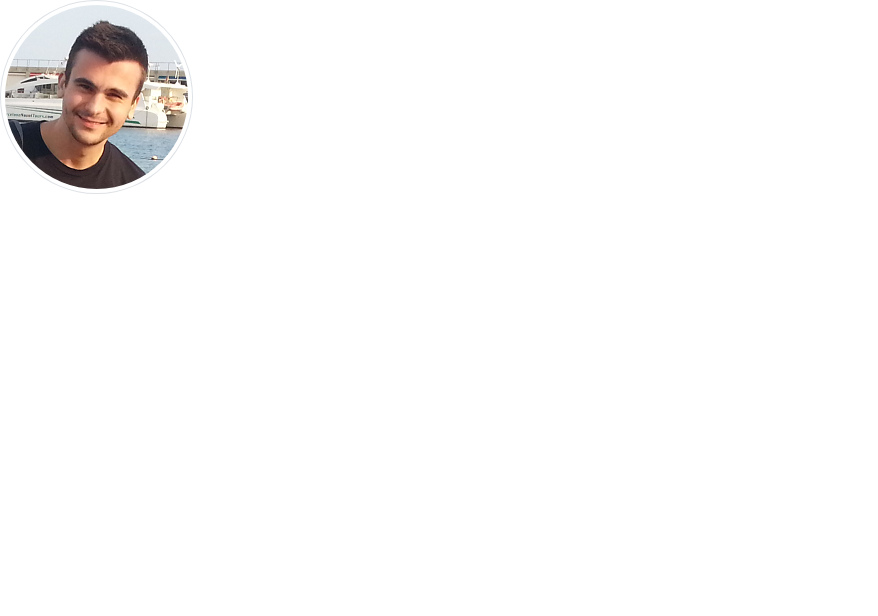
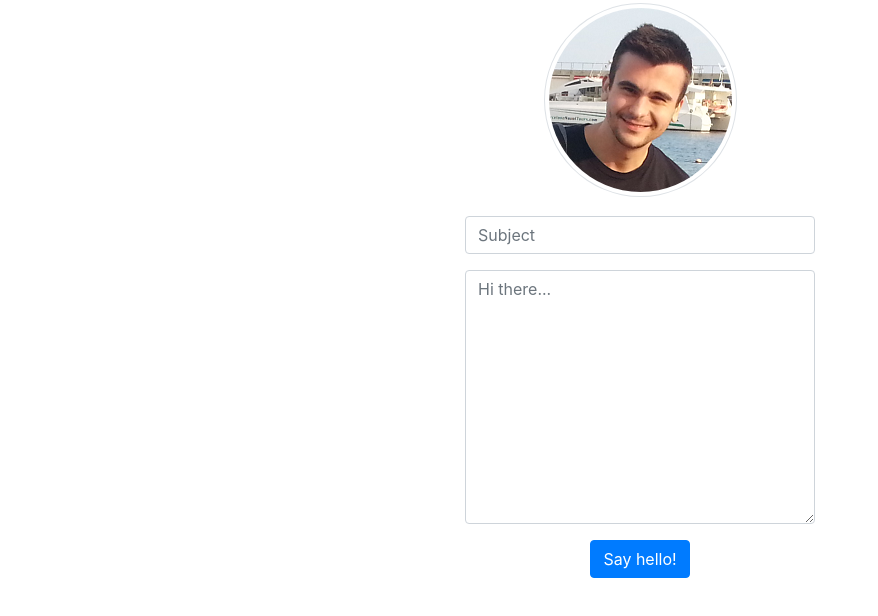
Before and after one commit to petcu-mihai/resume, a website: page index.html in a window 1280 px wide. Shown: the whole page, without its empty margins (0-878 px from the left). Drawn offline with nearby package versions, Linux system fonts and the light colour scheme; files that its build step writes are made by us from their sources.

Commit message:
Adds form, vertical and horizontal centering

```diff
--- a/index.html
+++ b/index.html
@@ -14,8 +14,29 @@
     <link rel="stylesheet" type="text/css" media="screen" href="main.css" />
 </head>
 
-<body>
-    <img src="./pics/profile.png" class="rounded-circle img-thumbnail" alt="Mihai Petcu">
+<body class="container">
+    <div class="row justify-content-center align-items-center h-25">
+        <div class="col-4">
+            <img src="./pics/profile.png" class="rounded-circle img-thumbnail" alt="Mihai Petcu">
+        </div>
+    </div>
+    <div class="row justify-content-center">
+        <div class="col-4">
+            <form>
+                <div class="form-group">
+                    <input id="name" class="form-control" type="text" placeholder="Name">
+                </div>
+                <div class="form-group">
+                    <input id="subject" class="form-control" type="text" placeholder="Subject">
+                </div>
+                <div class="form-group">
+                    <textarea id="message" class="form-control" rows="10" placeholder="Hi there..."></textarea>
+                </div>
+                <button type="submit" class="btn btn-primary">Say hello!</button>
+            </form>
+        </div>
+    </div>
+
 </body>
 
 </html>
--- a/package.json
+++ b/package.json
@@ -18,6 +18,6 @@
   },
   "homepage": "https://github.com/petcu-mihai/resume#readme",
   "devDependencies": {
-    "stylus":             ">= 0.54.5"
+    "stylus": ">= 0.54.5"
   }
 }
--- a/styl/main.styl
+++ b/styl/main.styl
@@ -1,2 +1,8 @@
+html, body
+    height 100%
+
 body
-    background-color: light-gray
+    background-color light-gray
+    text-align center
+    #name
+        display none
```
Also changed, not shown: 1 other file.
